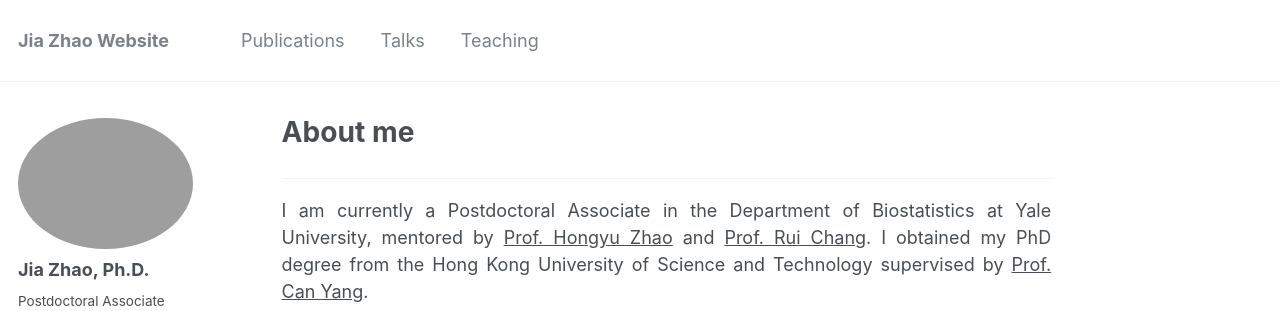
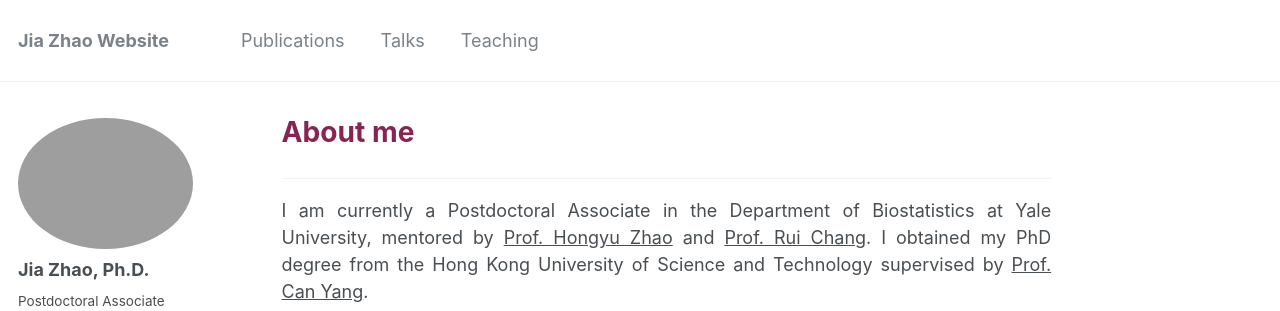
Before and after one commit to jiazhao97/jiazhao97.github.io, a Jekyll site: the page built from _pages/about.md, in a window 1280 px wide. Shown: the top 311 px of the page. Built offline with Jekyll 4.4.1, drawn with Linux system fonts in a browser that asks for light colours; some web fonts are replaced.

Commit message:
Update _base.scss

```diff
--- a/_sass/_base.scss
+++ b/_sass/_base.scss
@@ -31,6 +31,7 @@ h1, h2, h3, h4, h5, h6 {
 h1 {
   margin-top: 0;
   font-size: $type-size-3;
+  color: #882352 !important;
 }
 
 h2 {
```
